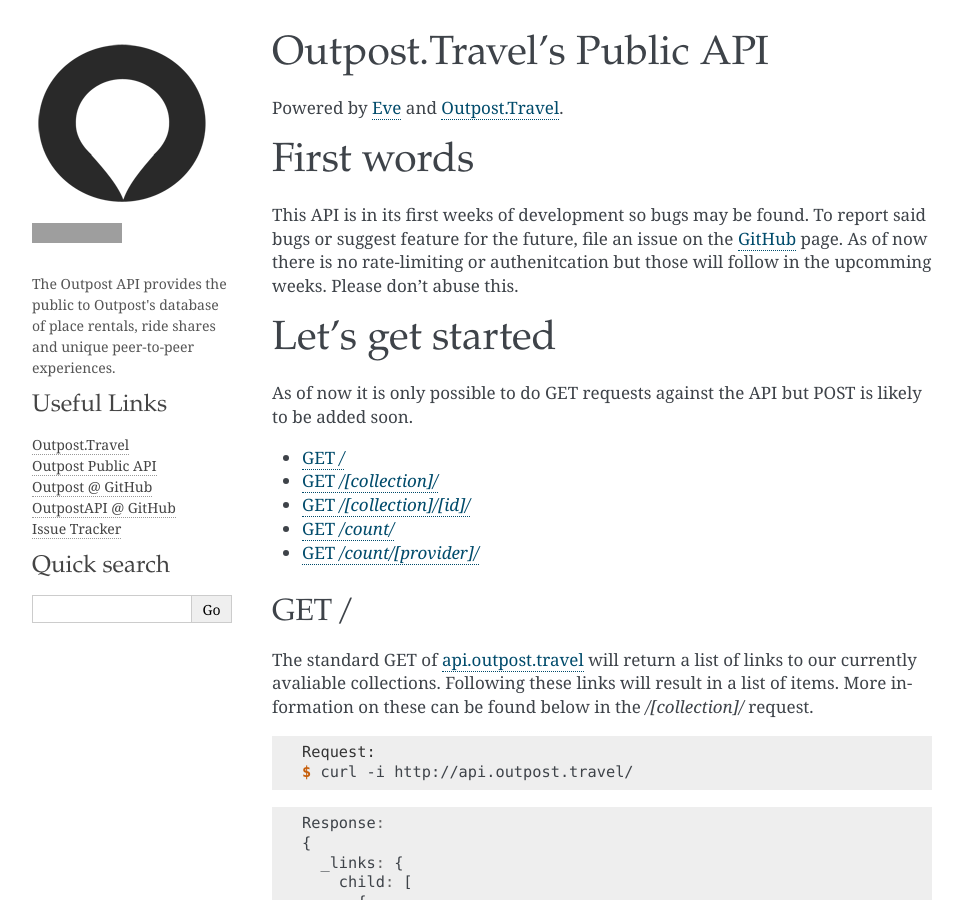
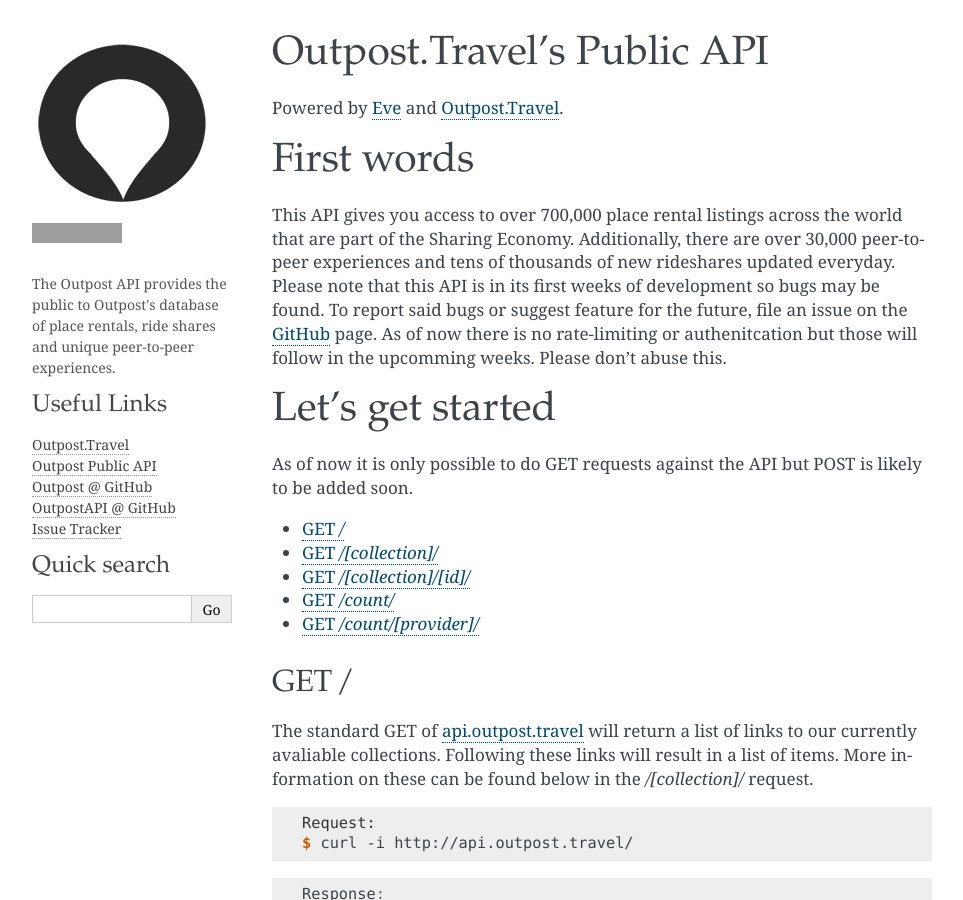
Before and after one commit to vabs/outpost-public-api, a Sphinx documentation site: the page built from docs/index.rst, in a window 1280 px wide and 900 px high, cut to the strip 0-900 px from the top of the window. Shown: the whole strip, without its empty margins (148-1111 px from the left). Built offline with Sphinx 7.4.7, drawn with Linux system fonts in a browser that asks for light colours; grey boxes are pictures that could not be loaded.

Commit message:
Update index.rst

```diff
--- a/docs/index.rst
+++ b/docs/index.rst
@@ -10,7 +10,8 @@
 
 First words
 ===========
-This API is in its first weeks of development so bugs may be found. To report said bugs or suggest feature for the future, file an issue on the GitHub_ page. As of now there is no rate-limiting or authenitcation but those will follow in the upcomming weeks. Please don't abuse this.
+This API gives you access to over 700,000 place rental listings across the world that are part of the Sharing Economy. Additionally, there are over 30,000 peer-to-peer experiences and tens of thousands of new rideshares updated everyday.
+Please note that this API is in its first weeks of development so bugs may be found. To report said bugs or suggest feature for the future, file an issue on the GitHub_ page. As of now there is no rate-limiting or authenitcation but those will follow in the upcomming weeks. Please don't abuse this.
 
 Let's get started
 =================
```
